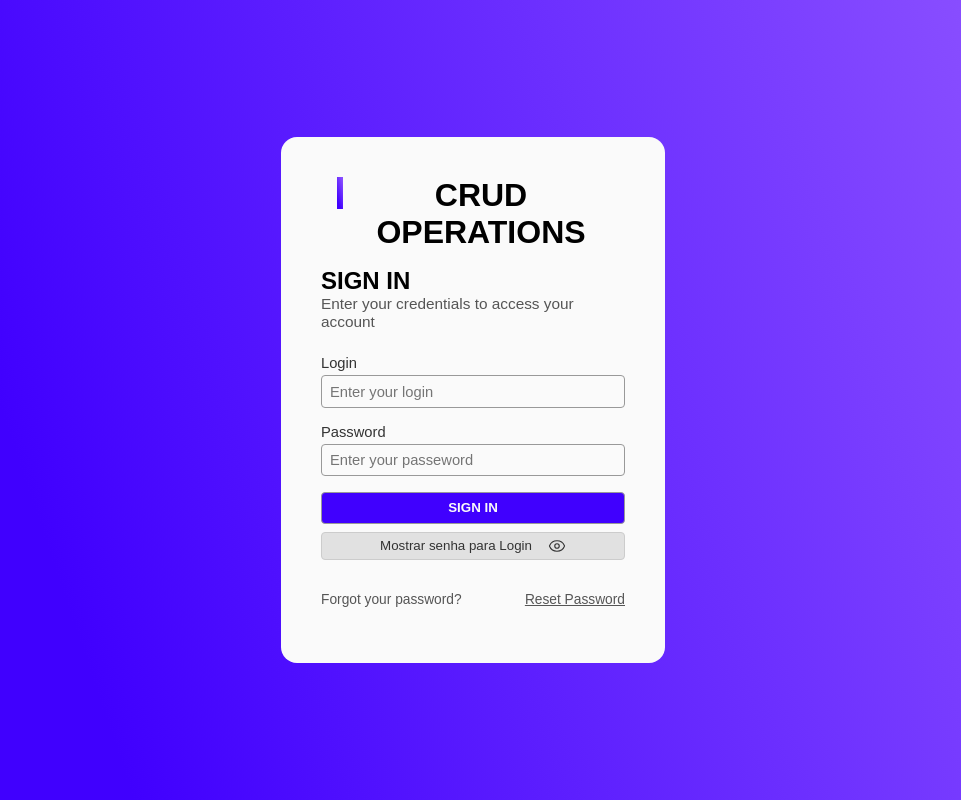
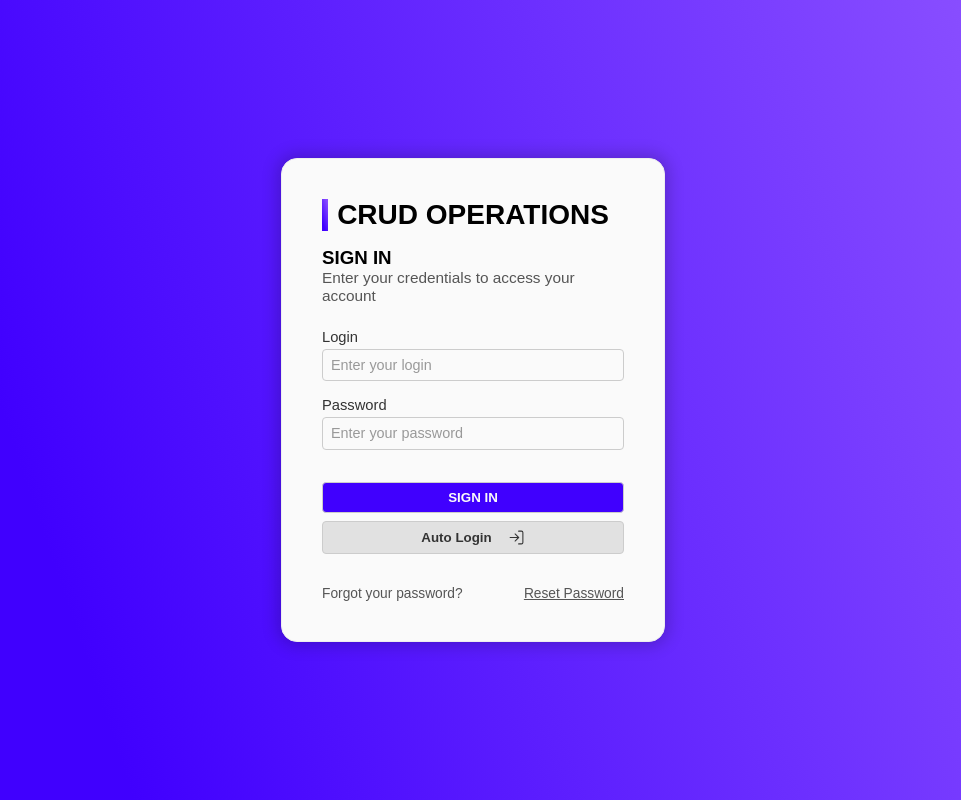
Before and after one commit to MatheusTG/dw-project-front, a Next.js app: page /login in a window 1280 px wide. Shown: the whole page, without its empty margins (167-1128 px from the left). Built offline with nearby package versions, Linux system fonts and the light colour scheme.

Commit message:
finaliza pagina de login

```diff
--- a/src/actions/login.ts
+++ b/src/actions/login.ts
@@ -12,7 +12,7 @@ export async function login(state: LoginReturnType, formData: FormData): Promise
 
   if (!login) return { ok: false, data: null, message: 'O campo Login precisa ser Preenchido!' };
 
-  if ((login === 'amanda' || login === 'matheus' || login === 'valmir') && password === '123') {
+  if ((login === 'amanda' || login === 'matheus' || login === 'valmir' || login === 'admin') && password === '123') {
     (await cookies()).set('auth-token', `${login}:${password}`, {
       httpOnly: true,
     });
--- a/src/app/login/login.module.css
+++ b/src/app/login/login.module.css
@@ -8,7 +8,9 @@
 
 .loginContent {
   background-color: #fafafa;
+  border: 1px solid #eee;
   border-radius: 1rem;
+  box-shadow: 0 0 16px 4px #00000030;
   max-width: 24rem;
   min-width: 24rem;
   padding: 2.5rem;
@@ -16,10 +18,9 @@
 
 .title {
   font-weight: 700;
-  font-size: 2rem;
+  font-size: 1.75rem;
   color: black;
   position: relative;
-  margin-left: 1rem;
   text-align: center;
   margin-bottom: 1rem;
 }
@@ -40,6 +41,7 @@
 
 .login_message {
   color: #ff0000;
+  font-size: 0.86rem;
 }
 
 .loginForm {
@@ -64,8 +66,13 @@
   font-size: 0.92rem;
   padding: 0.45rem 0.5rem;
   background-color: transparent;
-  border: 1px solid #999;
+  border: 1px solid #ccc;
   border-radius: 4px;
+}
+
+.inputContainer > input::placeholder {
+  font-size: 0.9rem;
+  color: #999;
 }
 
 .helpers {
@@ -89,7 +96,7 @@
 
 .loginButton {
   background-color: #4000fe;
-  border: 1px solid #999;
+  border: 1px solid #ccc;
   border-radius: 4px;
   padding: 0.45rem 0.5rem;
   color: #fafafa;
@@ -100,7 +107,6 @@
 
 .showPasswords {
   color: #333;
-  padding: 0.25rem;
   background-color: #33333320;
   border: 1px solid #ccc;
   border-radius: 4px;
@@ -109,6 +115,8 @@
   justify-content: center;
   gap: 1rem;
   margin-top: -0.5rem;
+  padding: 0.45rem 0.5rem;
+  font-weight: 700;
   cursor: pointer;
   transition: 0.15s;
 }
--- a/src/app/login/page.tsx
+++ b/src/app/login/page.tsx
@@ -1,11 +1,21 @@
 'use client';
 import { login } from '@/actions/login';
-import { Eye } from 'lucide-react';
-import { useActionState } from 'react';
+import { LogIn } from 'lucide-react';
+import { useActionState, useRef } from 'react';
 import styles from './login.module.css';
 
 export default function LoginPage() {
   const [state, action, pending] = useActionState(login, { ok: false, data: null, message: null });
+
+  const loginRef = useRef<HTMLInputElement | null>(null);
+  const passwordRef = useRef<HTMLInputElement | null>(null);
+
+  function handleAutoLogin() {
+    if (loginRef.current && passwordRef.current) {
+      loginRef.current.value = 'admin';
+      passwordRef.current.value = '123';
+    }
+  }
 
   if (state.ok) {
     location.href = '/';
@@ -14,26 +24,27 @@ export default function LoginPage() {
   return (
     <main className={styles.loginContainer}>
       <article className={styles.loginContent}>
-        <h1 className={styles.title}>CRUD OPERATIONS</h1>
+        <h2 className={styles.title}>CRUD OPERATIONS</h2>
 
-        <h2 className={styles.sign}>SIGN IN</h2>
+        <h3 className={styles.sign}>SIGN IN</h3>
         <p className={styles.subtitle}>Enter your credentials to access your account</p>
 
         <form className={styles.loginForm} action={action}>
           <div className={styles.inputContainer}>
             <label htmlFor="login">Login</label>
-            <input type="text" id="login" name="login" placeholder="Enter your login" />
+            <input ref={loginRef} type="text" id="login" name="login" placeholder="Enter your login" />
           </div>
           <div className={styles.inputContainer}>
             <label htmlFor="password">Password</label>
-            <input type="password" id="password" name="password" placeholder="Enter your passeword" />
+            <input ref={passwordRef} type="password" id="password" name="password" placeholder="Enter your password" />
           </div>
+          <p className={styles.login_message}>{!state.ok && state.message}</p>
           <button className={styles.loginButton} type="submit">
             {pending ? 'Signing in...' : 'SIGN IN'}
           </button>
-          <button type="button" className={styles.showPasswords}>
-            <span>Mostrar senha para Login</span>
-            <Eye size={18} strokeWidth={1.5} />
+          <button onClick={handleAutoLogin} type="button" className={styles.showPasswords}>
+            <span>Auto Login</span>
+            <LogIn size={17} strokeWidth={1.5} />
           </button>
 
           <div className={styles.helpers}>
@@ -41,7 +52,6 @@ export default function LoginPage() {
               <span>Forgot your password?</span> <a href="#">Reset Password</a>
             </p>
           </div>
-          <p className={styles.login_message}>{!state.ok && state.message}</p>
         </form>
       </article>
     </main>
--- a/src/components/student/delete-student/delete-student.module.css
+++ b/src/components/student/delete-student/delete-student.module.css
@@ -19,7 +19,7 @@
   width: 384px;
   background-color: #e6e6e6;
   border: 1px solid #d9d9d9;
-  border-radius: 4px;
+  border-radius: 8px;
   position: fixed;
   top: 50%;
   left: 50%;
@@ -70,7 +70,7 @@
   background-color: #ffffff20;
   padding: 0.5rem 0.75rem;
   border: 1px solid #b9b9b9;
-  border-radius: 4px;
+  border-radius: 8px;
   transition: 0.15s;
 }
 
@@ -96,7 +96,7 @@
   background-color: transparent;
   font-weight: 700;
   border: 1px solid transparent;
-  border-radius: 4px;
+  border-radius: 8px;
   padding: 0.375rem 1.25rem;
   transition: 0.15s;
   cursor: pointer;
--- a/src/components/student/new-student/new-student.module.css
+++ b/src/components/student/new-student/new-student.module.css
@@ -1,3 +1,13 @@
+.bg {
+  width: 100%;
+  height: 100%;
+  background-color: #00000040;
+  position: fixed;
+  top: 0;
+  left: 0;
+  z-index: 10;
+}
+
 .new_button {
   color: #e6e6e6;
   background-color: #260080;
@@ -5,7 +15,7 @@
   font-weight: 700;
   padding: 0.5rem 1rem;
   border: 1px solid #260080;
-  border-radius: 4px;
+  border-radius: 8px;
   display: flex;
   align-items: center;
   justify-content: space-between;
@@ -22,7 +32,7 @@
   width: 384px;
   background-color: #e6e6e6;
   border: 1px solid #d9d9d9;
-  border-radius: 4px;
+  border-radius: 8px;
   position: fixed;
   top: 50%;
   left: 50%;
@@ -73,7 +83,7 @@
   background-color: #ffffff20;
   padding: 0.5rem 0.75rem;
   border: 1px solid #b9b9b9;
-  border-radius: 4px;
+  border-radius: 8px;
   transition: 0.15s;
 }
 
@@ -99,7 +109,7 @@
   background-color: transparent;
   font-weight: 700;
   border: 1px solid transparent;
-  border-radius: 4px;
+  border-radius: 8px;
   padding: 0.375rem 1.25rem;
   transition: 0.15s;
   cursor: pointer;
--- a/src/components/student/new-student/new-student.tsx
+++ b/src/components/student/new-student/new-student.tsx
@@ -22,7 +22,7 @@ export default function NewStudent() {
       {opened && (
         <div>
           <div
-            className="modal_bg"
+            className={styles.bg}
             onClick={e => {
               e.stopPropagation();
               setOpened(false);
--- a/src/components/student/update-student/update-student.module.css
+++ b/src/components/student/update-student/update-student.module.css
@@ -19,7 +19,7 @@
   width: 384px;
   background-color: #e6e6e6;
   border: 1px solid #d9d9d9;
-  border-radius: 4px;
+  border-radius: 8px;
   position: fixed;
   top: 50%;
   left: 50%;
@@ -70,7 +70,7 @@
   background-color: #ffffff20;
   padding: 0.5rem 0.75rem;
   border: 1px solid #b9b9b9;
-  border-radius: 4px;
+  border-radius: 8px;
   transition: 0.15s;
 }
 
@@ -96,7 +96,7 @@
   background-color: transparent;
   font-weight: 700;
   border: 1px solid transparent;
-  border-radius: 4px;
+  border-radius: 8px;
   padding: 0.375rem 1.25rem;
   transition: 0.15s;
   cursor: pointer;
```
